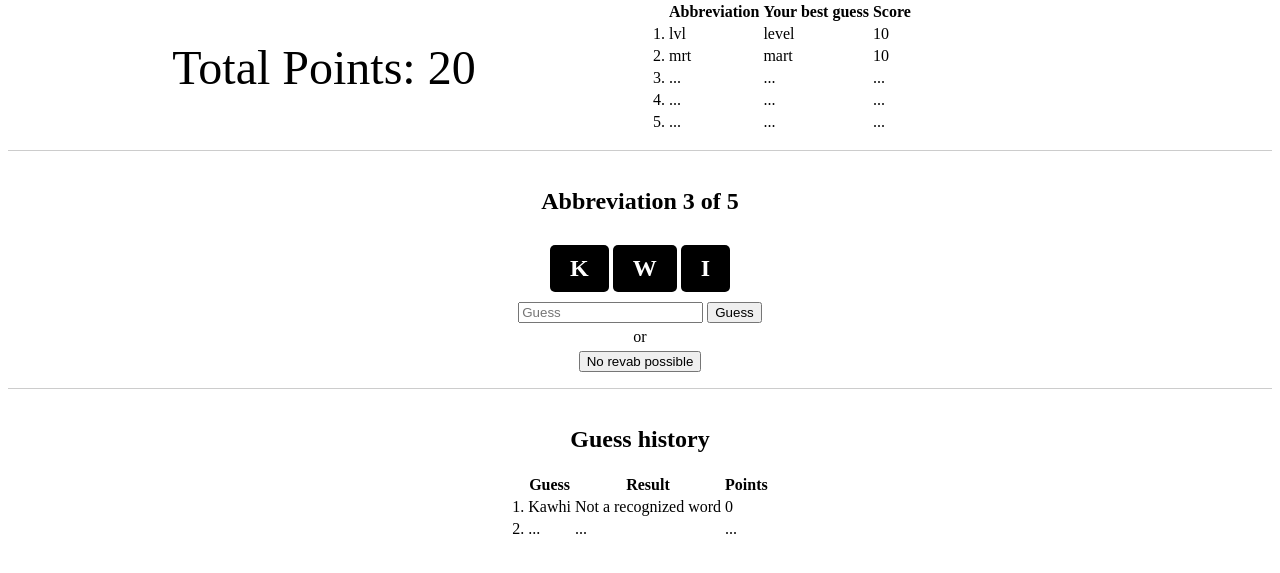
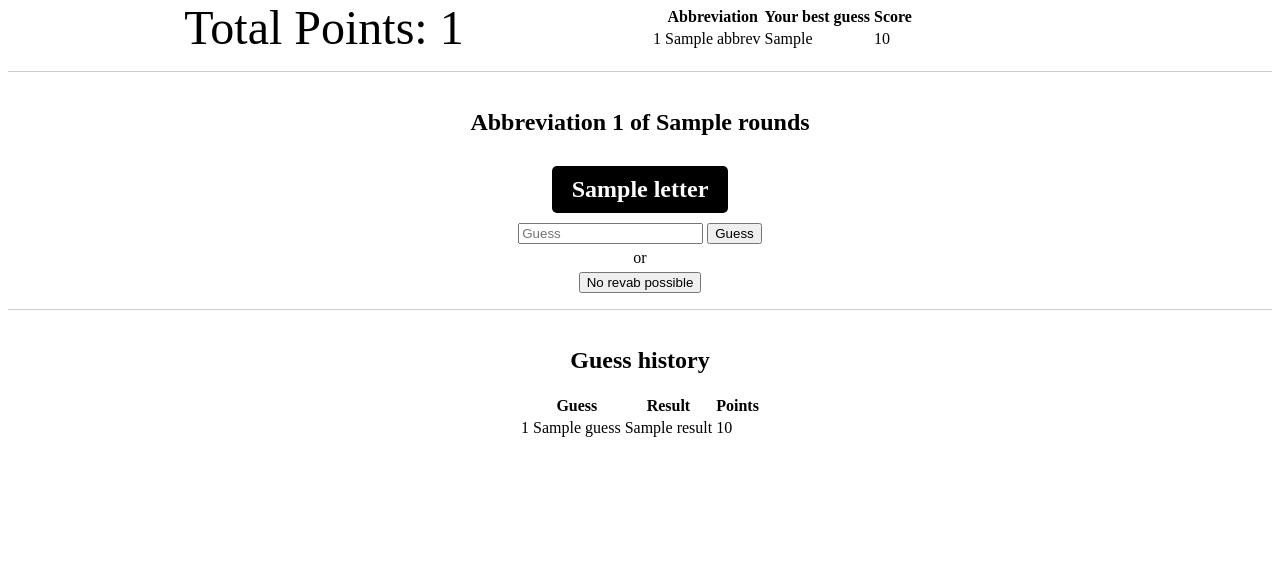
Before and after one commit to mathews012468/revab, a Django app: template revab/revabapp/templates/revabapp/game.html in a window 1280 px wide. Shown: the part 103-676 px from the top of the page. Run offline with Django 4.2, Linux system fonts and the light colour scheme; the template is opened without the code that fills it: most values are stand-ins (such as "Sample title", 1, 10 or a date in 2020).

Commit message:
update all views in game with actual info

```diff
--- a/revab/revabapp/templates/revabapp/game.html
+++ b/revab/revabapp/templates/revabapp/game.html
@@ -29,7 +29,7 @@
   </header>
   <main>
     <section id="first-row">
-      <div id="total-points">Total Points: 20</div>
+      <div id="total-points">Total Points: {{ total_points }}</div>
       <div id="round-history">
         <table>
           <thead>
@@ -39,36 +39,14 @@
             <th>Score</th>
           </thead>
           <tbody>
-            <tr>
-              <td>1.</td>
-              <td>lvl</td>
-              <td>level</td>
-              <td>10</td>
-            </tr>
-            <tr>
-              <td>2.</td>
-              <td>mrt</td>
-              <td>mart</td>
-              <td>10</td>
-            </tr>
-            <tr>
-              <td>3.</td>
-              <td>...</td>
-              <td>...</td>
-              <td>...</td>
-            </tr>
-            <tr>
-              <td>4.</td>
-              <td>...</td>
-              <td>...</td>
-              <td>...</td>
-            </tr>
-            <tr>
-              <td>5.</td>
-              <td>...</td>
-              <td>...</td>
-              <td>...</td>
-            </tr>
+            {% for round in round_history %}
+              <tr>
+                <td>{{ round.number }}</td>
+                <td>{{ round.abbrev }}</td>
+                <td>{{ round.best_guess }}</td>
+                <td>{{ round.score }}</td>
+              </tr>
+            {% endfor %}
           </tbody>
         </table>
       </div>
@@ -76,12 +54,12 @@
     <hr />
     <section id="second-row">
       <h2>
-        Abbreviation 3 of 5
+        Abbreviation {{ abbrev_number }} of {{ rounds }}
       </h2>
       <div id="revab">
-        <span class="revab-letter">K</span>
-        <span class="revab-letter">W</span>
-        <span class="revab-letter">I</span>
+        {% for letter in abbrev %}
+          <span class="revab-letter">{{ letter }}</span>
+        {% endfor %}
       </div>
       <div id="guess-input">
         <div class="guess-input-row">
@@ -103,18 +81,14 @@
           <th>Points</th>
         </thead>
         <tbody>
-          <tr>
-            <td>1.</td>
-            <td>Kawhi</td>
-            <td>Not a recognized word</td>
-            <td>0</td>
-          </tr>
-          <tr>
-            <td>2.</td>
-            <td>...</td>
-            <td>...</td>
-            <td>...</td>
-          </tr>
+          {% for guess in guess_history %}
+            <tr>
+              <td>{{ guess.number }}</td>
+              <td>{{ guess.guess }}</td>
+              <td>{{ guess.result }}</td>
+              <td>{{ guess.score }}</td>
+            </tr>
+          {% endfor %}
         </tbody>
       </table>
     </section>
```
Also changed, not shown: revab/revabapp/views.py (+16 -1 lines).
